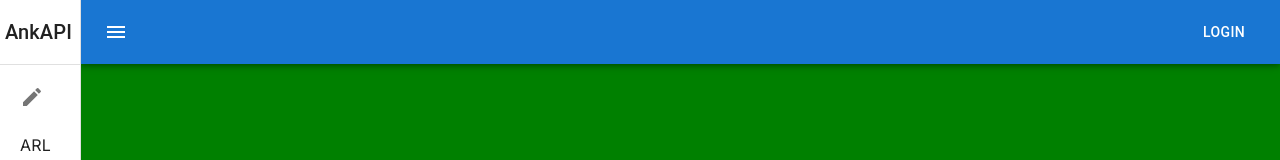
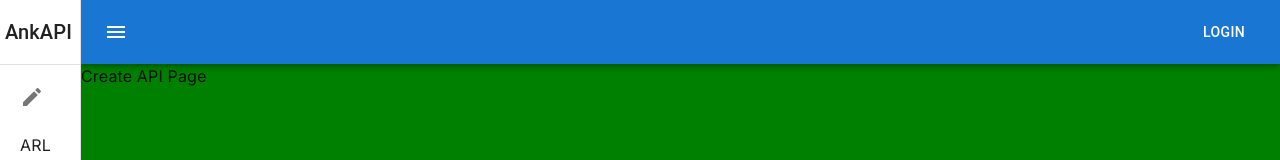
Before and after one commit to EfecanAltay/AnkAPI, a Next.js app: page /dashboard in a window 1280 px wide. Shown: the top 160 px of the page. Built offline with nearby package versions, Linux system fonts and the light colour scheme.

Commit message:
created content page.

```diff
--- a/src/common/content-meta.ts
+++ b/src/common/content-meta.ts
@@ -1,5 +1,6 @@
 import { MenuItemMeta } from "./menu-item-meta";
 
 export class ContentMeta {
+    public children?: any ;
     public ContentRender?: ()=>any;
 }
--- a/src/components/content-page.tsx
+++ b/src/components/content-page.tsx
@@ -12,7 +12,7 @@ function getContentHeight(window: Window, theme: Theme) {
   return window.innerHeight - Number.parseInt(theme.spacing(8));
 }
 
-export default function UIContentPage(contentMeta: ContentMeta) {
+export default function UIBaseContentPage(contentMeta: ContentMeta) {
   const theme = useTheme();
   const [contentSize, setContentSize] = React.useState([
     getContentWidth(window, theme),
@@ -38,7 +38,7 @@ export default function UIContentPage(contentMeta: ContentMeta) {
         minWidth: contentSize[0],
         height: contentSize[1],
       }}>
-      {contentMeta?.ContentRender?.()}
+      {contentMeta?.children}
     </Box>
   );
 }
--- /dev/null
+++ b/src/components/contents/content-page.tsx
@@ -0,0 +1,19 @@
+"use client";
+
+import * as React from "react";
+import { Box, useTheme } from "@mui/material";
+
+export default function UICreateAPIPage() {
+  const theme = useTheme();
+
+  return (
+    <Box
+      component="main"
+      sx={{
+        backgroundColor: "green",
+        flexGrow: "initial"
+      }}>
+      Create API Page
+    </Box>
+  );
+}
--- a/src/components/dashboard.tsx
+++ b/src/components/dashboard.tsx
@@ -10,7 +10,8 @@ import { ISnackbar } from "@/common/snackbar.interface";
 import AnkAPISideBar from "./app-bar/ankapi-sidebar";
 import { MenuItemMeta } from "@/common/menu-item-meta";
 import CreateIcon from "@mui/icons-material/Create";
-import UIContentPage from "./content-page";
+import UIBaseContentPage from "./content-page";
+import UICreateAPIPage from "./contents/content-page";
 
 const drawerWidth = 240;
 
@@ -43,7 +44,9 @@ export default function Dashboard() {
 
       <AnkAPISideBar OnClickSidebarButton={OnClickSideButton} IsOpen={open} MenuListMeta={menuList} />
 
-      <UIContentPage></UIContentPage>
+      <UIBaseContentPage>
+          <UICreateAPIPage/>
+      </UIBaseContentPage>
       <UISnackbars ref={popupRef}></UISnackbars>
     </Box>
   );
```
